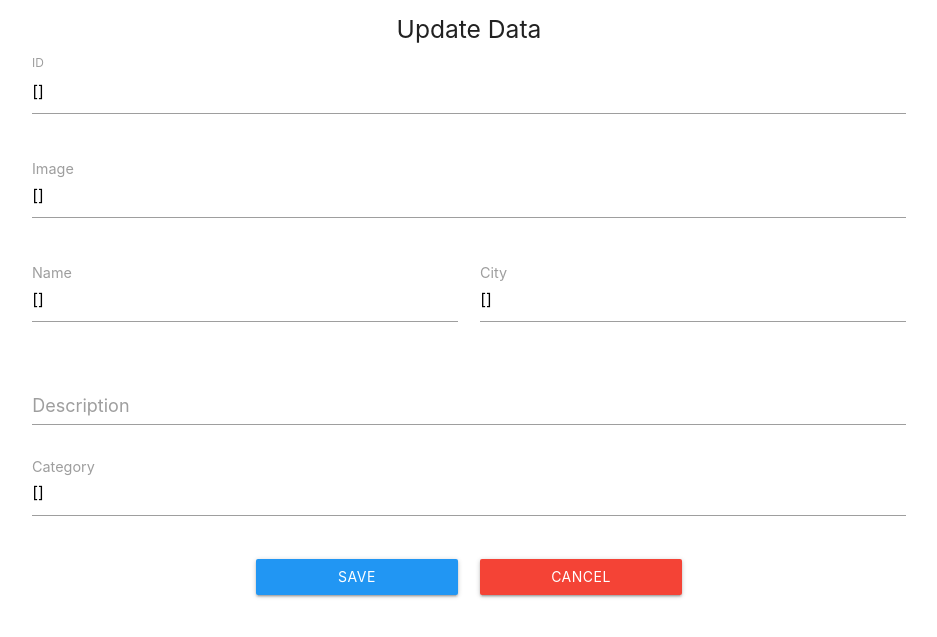
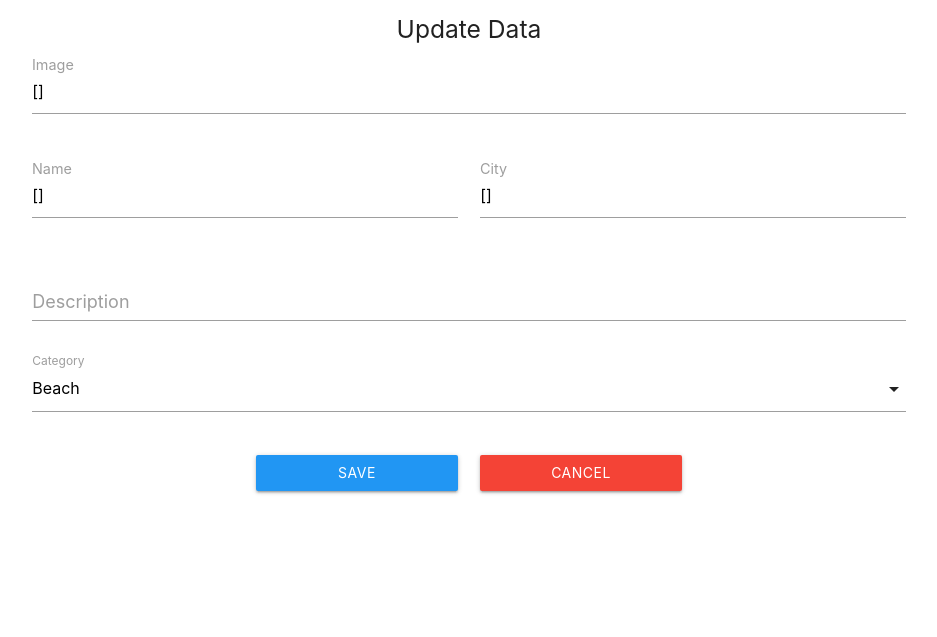
Before and after one commit to abdurachmann/pug-with-mysql, a Node project: template templates/edit.pug in a window 1280 px wide. Shown: the top 637 px of the page, without its empty margins (171-1108 px from the left). Run offline with Node 20 templates, Linux system fonts and the light colour scheme; the template is opened without the code that fills it, so the values that code supplies are empty.

Commit message:
update category

```diff
--- a/routes.js
+++ b/routes.js
@@ -41,9 +41,9 @@ const routes = (session, db, req, res) => {
                         throw error;
                     } else {
                         let value = result[0]['cnt'];
-                        console.log(`Nilainya adalah ${value}`);
+                        // console.log(`Nilainya adalah ${value}`);
                         let role = result[0]['level_user'];
-                        console.log(role);
+                        // console.log(role);
 
                         if ( value > 0) {
                             // login success
--- a/templates/edit.pug
+++ b/templates/edit.pug
@@ -11,7 +11,7 @@ html(lang="en")
             div(class="row")
                 h5(class="center") Update Data
                 form(action="/update", method="post" class="col s12 m12 l12")
-                    div(class="row")
+                    div(class="row" hidden)
                         div(class="input-field col s12 m12 l12")
                             input(type="text" name="id_destination" value=destination['id_destination'] class="validate" readonly="true")
                             label(for="id_destination") ID
@@ -36,16 +36,20 @@ html(lang="en")
                             label(for="description" style="font-size: 1.2em;") Description
 
                         div(class="input-field col s12 m12 l12")
-                            input(type="text" name="category" id="name" value=destination['category'] class="validate" readonly="true")
-                            label(for="category" style="font-size: 1.2em;") Category
+                            select(name="category")
+                                option(value="1") Beach
+                                option(value="2") Mountain
+                            label Category
+
+                        //- div(class="input-field col s12 m12 l12")
+                        //-     input(type="text" name="category" id="name" value=destination['category'] class="validate" readonly="true")
+                        //-     label(for="category" style="font-size: 1.2em;") Category
 
                     div(class="row")
                         div(class="col s3 offset-s3")
                             button(class="btn waves-effect waves-light blue" type="submit" style="width: 100%;") Save
-                            //- input(type="submit", value="Save" class="waves-effect waves-light btn blue" style="width: 100%;")
                         div(class="col s3")
                             a(class="btn waves-effect waves-light red" style="width: 100%;" onClick="javascript:history.go(-1);") Cancel
-                            //- input(type="button", value="Cancel" class="waves-effect waves-light btn red" style="width: 100%;" onClick="javascript:history.go(-1);")
 
         script(src="https://cdnjs.cloudflare.com/ajax/libs/materialize/1.0.0/js/materialize.min.js")
         script
```
Also changed, not shown: 3 other files.
